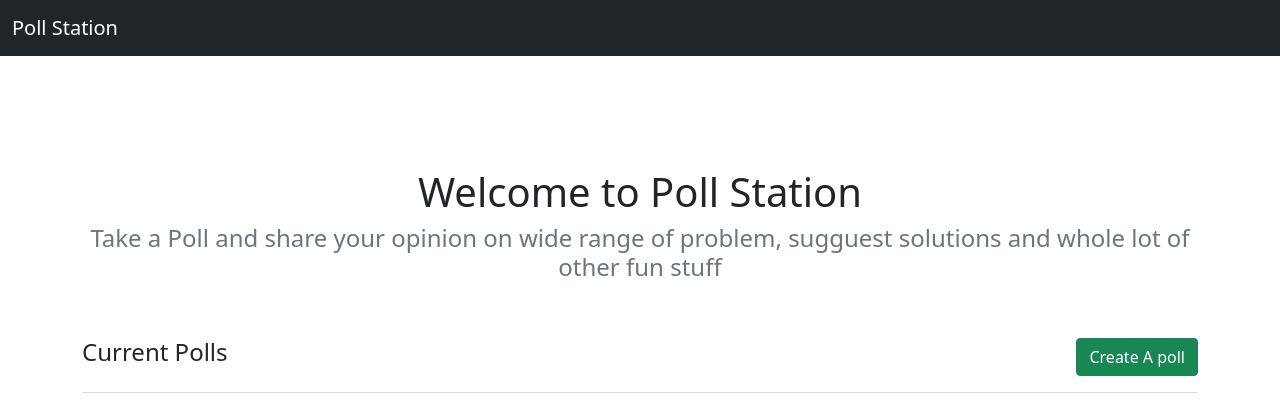
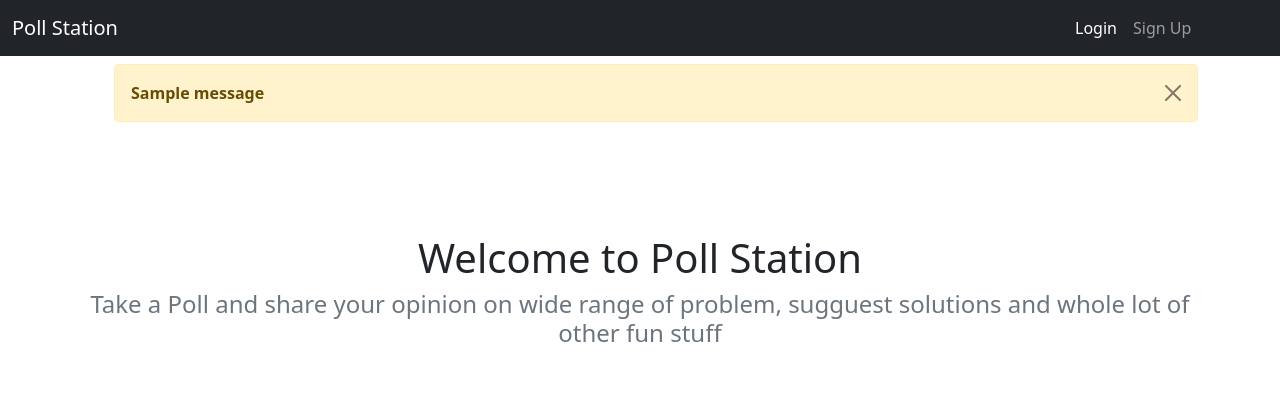
Before and after one commit to OtchereDev/Django_poll_website, a Django app: page / in a window 1280 px wide. Shown: the top 402 px of the page. Run offline with Django 3.2, Linux system fonts and the light colour scheme; tables that the repository leaves empty hold one stand-in row (values such as "Sample post"); one stand-in notice (Sample message) is shown.

Commit message:
added new navbar and error messages

```diff
--- a/templates/base.html
+++ b/templates/base.html
@@ -13,15 +13,61 @@
    {% block css %}
 
    {% endblock css %}
+   <style>
+     @media (min-width: 992px) {
+      .navbar-collapse {
+        width:16%
+      }
+     }
+   </style>
 
     <title>Poll Website | OtchereDev</title>
   </head>
   <body>
-    <nav class="navbar navbar-dark bg-dark">
-    <div class="container-fluid">
+    <nav class="navbar navbar-expand-lg navbar-dark bg-dark">
+      <div class="container-fluid d-flex justify-content-between align-items-center">
         <a class="navbar-brand" href="{% url 'poll_app:home' %}">Poll Station</a>
-    </div>
+        <button class="navbar-toggler" type="button" data-bs-toggle="collapse" data-bs-target="#navbarNavDropdown" aria-controls="navbarNavDropdown" aria-expanded="false" aria-label="Toggle navigation">
+          <span class="navbar-toggler-icon"></span>
+        </button>
+        <div class="collapse navbar-collapse" id="navbarNavDropdown">
+          <ul class="navbar-nav">
+            {% if request.user.is_authenticated %}
+              <li class="nav-item">
+              <a class="nav-link active" aria-current="page" href="#">{{request.user.email}}</a>
+              </li>
+              <li class="nav-item">
+                <a class="nav-link" href="{% url 'accounts:logout' %}">Logout</a>
+              </li>
+            {% else %}
+            <li class="nav-item">
+              <a class="nav-link active" aria-current="page" href="{% url 'accounts:login' %}">Login</a>
+            </li>
+            <li class="nav-item">
+              <a class="nav-link" href="{% url 'accounts:signup' %}">Sign Up</a>
+            </li>
+
+            {% endif %}
+          </ul>
+        </div>
+      </div>
     </nav>
+
+    {% if messages %}
+      <div class='container mt-2'>
+      <ul class="messages">
+          {% for message in messages %}
+          <div class="alert alert-warning alert-dismissible fade show" role="alert">
+            <strong>{{ message }}</strong>
+            <button type="button" class="btn-close" data-bs-dismiss="alert" aria-label="Close"></button>
+          </div>
+
+          {% endfor %}
+
+      </ul>
+      </div>
+
+    {% endif %}
     <div class='container mt-3 error_box'>
 
     </div>
```
